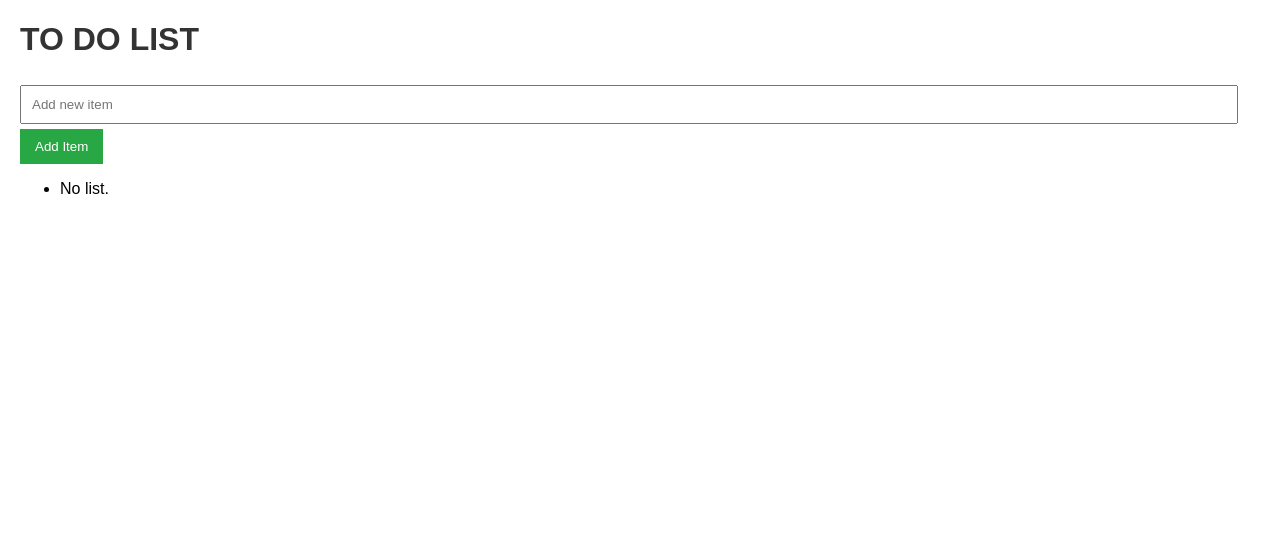
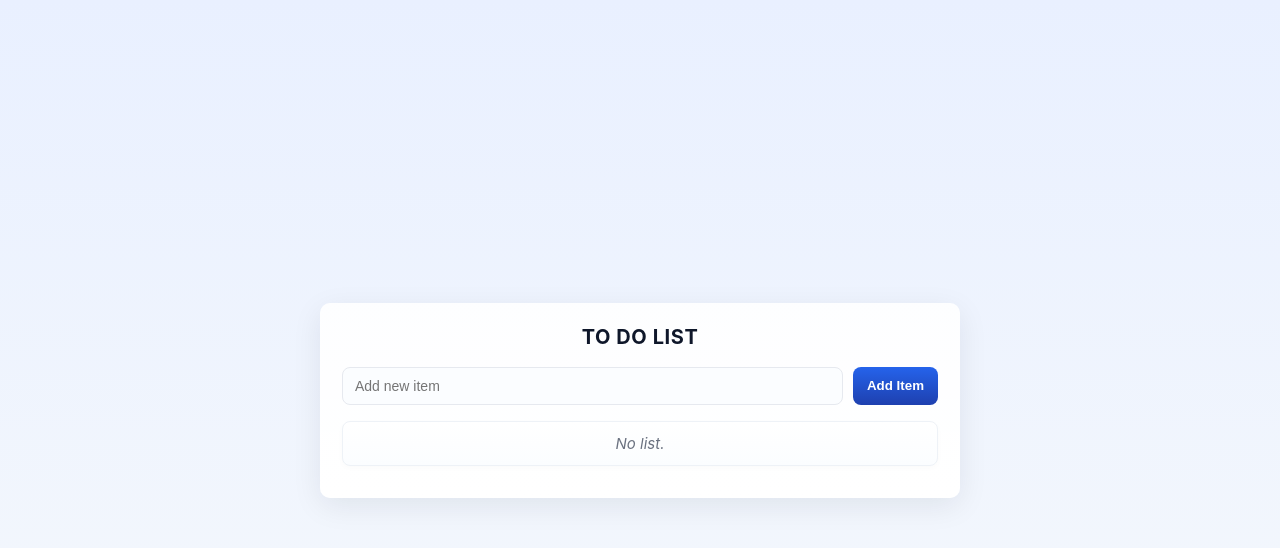
Before and after one commit to Tumelo7843/to-do-list-sql, a plain HTML site: page index.html in a window 1280 px wide. Drawn offline with nearby package versions, Linux system fonts and the light colour scheme.

Commit message:
Add files via upload

```diff
--- a/index.html
+++ b/index.html
@@ -6,46 +6,185 @@
     <title>Document</title>
     <script src="https://cdnjs.cloudflare.com/ajax/libs/sql.js/1.6.2/sql-wasm.js"></script>
     <style>
-      body {
-        font-family: Arial, sans-serif;
-        margin: 20px;
+      :root{
+        --bg1: #f6f9fc;
+        --bg2: #e9f0ff;
+        --card: #ffffff;
+        --muted: #6b7280;
+        --accent: #2563eb;
+        --danger: #ef4444;
+        --radius: 10px;
       }
-      h1 {
-        color: #333;
+
+      html,body{
+        height:100%;
+        margin:0;
+        font-family: Inter, ui-sans-serif, system-ui, -apple-system, "Segoe UI", Roboto, "Helvetica Neue", Arial;
+        background: linear-gradient(180deg, var(--bg2) 0%, var(--bg1) 100%);
+        color:#111827;
+        -webkit-font-smoothing:antialiased;
+        -moz-osx-font-smoothing:grayscale;
       }
-      input[type="text"],
-      input[type="number"] {
-        padding: 10px;
-        margin: 5px 0;
-        width: calc(100% - 22px);
-        box-sizing: border-box;
+
+      body{
+        display:flex;
+        align-items:center;
+        justify-content:center;
+        padding:40px 16px;
+        box-sizing:border-box;
       }
-      button {
-        padding: 10px 15px;
-        background-color: #28a745;
-        color: white;
-        border: none;
-        cursor: pointer;
+
+      h1{
+        margin:0 0 18px 0;
+        font-size:20px;
+        letter-spacing:0.6px;
+        text-align:center;
+        color:#0f172a;
       }
-      button:hover {
-        background-color: #218838;
+
+      /* card container look by styling the body children */
+      #app {
+        width:100%;
+        max-width:640px;
+        background: linear-gradient(180deg, rgba(255,255,255,0.9), var(--card));
+        border-radius: var(--radius);
+        box-shadow: 0 8px 30px rgba(17,24,39,0.08);
+        padding:22px;
+        box-sizing:border-box;
       }
-      .high {
-        background-color: red;
+
+      /* input row */
+      .input-row{
+        display:flex;
+        gap:10px;
+        margin-bottom:16px;
       }
-      .medium {
-        background-color: orange;
+
+      #itemInput{
+        flex:1 1 auto;
+        padding:10px 12px;
+        border:1px solid #e6e9ef;
+        border-radius:8px;
+        background:#fbfdff;
+        font-size:14px;
+        outline:none;
+        transition:box-shadow .15s, border-color .15s;
       }
-      .low {
-        background-color: green;
+      #itemInput:focus{
+        box-shadow:0 4px 10px rgba(37,99,235,0.08);
+        border-color:var(--accent);
+      }
+
+      #addItemButton{
+        appearance:none;
+        border:0;
+        background: linear-gradient(180deg,var(--accent), #1e40af);
+        color:white;
+        padding:10px 14px;
+        border-radius:8px;
+        font-weight:600;
+        cursor:pointer;
+        transition:transform .08s ease, box-shadow .08s;
+      }
+      #addItemButton:hover{ transform:translateY(-1px); }
+      #addItemButton:active{ transform:translateY(0); }
+
+      /* list */
+      #shoppingList{
+        list-style:none;
+        margin:0;
+        padding:0;
+        display:block;
+      }
+
+      #shoppingList li{
+        display:flex;
+        gap:12px;
+        align-items:center;
+        justify-content:space-between;
+        padding:12px 12px;
+        border-radius:8px;
+        margin-bottom:10px;
+        background:linear-gradient(180deg, #ffffff, #fbfdff);
+        border:1px solid #eef2f7;
+        box-shadow: 0 2px 6px rgba(9,30,66,0.02);
+        font-size:15px;
+      }
+
+      #shoppingList li .left{
+        display:flex;
+        gap:12px;
+        align-items:center;
+        flex:1 1 auto;
+        min-width:0;
+      }
+
+      #shoppingList li span{
+        white-space:nowrap;
+        overflow:hidden;
+        text-overflow:ellipsis;
+      }
+
+      /* select and delete button group */
+      #shoppingList li .controls{
+        display:flex;
+        gap:8px;
+        align-items:center;
+      }
+
+      select{
+        padding:7px 10px;
+        border-radius:8px;
+        border:1px solid #e6e9ef;
+        background:white;
+        font-size:13px;
+        color:#0f172a;
+        outline:none;
+        -moz-appearance:none;
+        appearance:none;
+      }
+
+      /* priority coloring (option styling support varies by browser) */
+      select option.high { color:#b91c1c; font-weight:600; }
+      select option.medium { color:#b45309; font-weight:600; }
+      select option.low { color:#065f46; font-weight:600; }
+
+      button.remove {
+        background:transparent;
+        border:0;
+        color:var(--danger);
+        font-weight:700;
+        cursor:pointer;
+        padding:6px 8px;
+        border-radius:6px;
+      }
+      button.remove:hover{
+        background:rgba(239,68,68,0.08);
+      }
+
+      /* empty state */
+      #shoppingList li.empty{
+        justify-content:center;
+        color:var(--muted);
+        font-style:italic;
+      }
+
+      /* responsive */
+      @media (max-width:480px){
+        #addItemButton{ padding:10px 12px; }
+        #shoppingList li{ padding:10px; }
       }
     </style>
   </head>
   <body>
-    <h1>TO DO LIST</h1>
-    <input type="text" id="itemInput" placeholder="Add new item" />
-    <button id="addItemButton" onclick="addShoppingItem()">Add Item</button>
-    <ul id="shoppingList" onclick="editItem()"></ul>
+    <div id="app">
+      <h1>TO DO LIST</h1>
+      <div class="input-row">
+        <input type="text" id="itemInput" placeholder="Add new item" />
+        <button id="addItemButton" onclick="addShoppingItem()">Add Item</button>
+      </div>
+      <ul id="shoppingList" onclick="editItem()"></ul>
+    </div>
     <script>
       let db;
       async function initDb() {
@@ -92,7 +231,7 @@
             shoppingList.appendChild(li);
           });
         } else {
-          shoppingList.innerHTML = "<li>No list.</li>";
+          shoppingList.innerHTML = "<li class=\"empty\">No list.</li>";
         }
       }
       function remove(id) {
```
